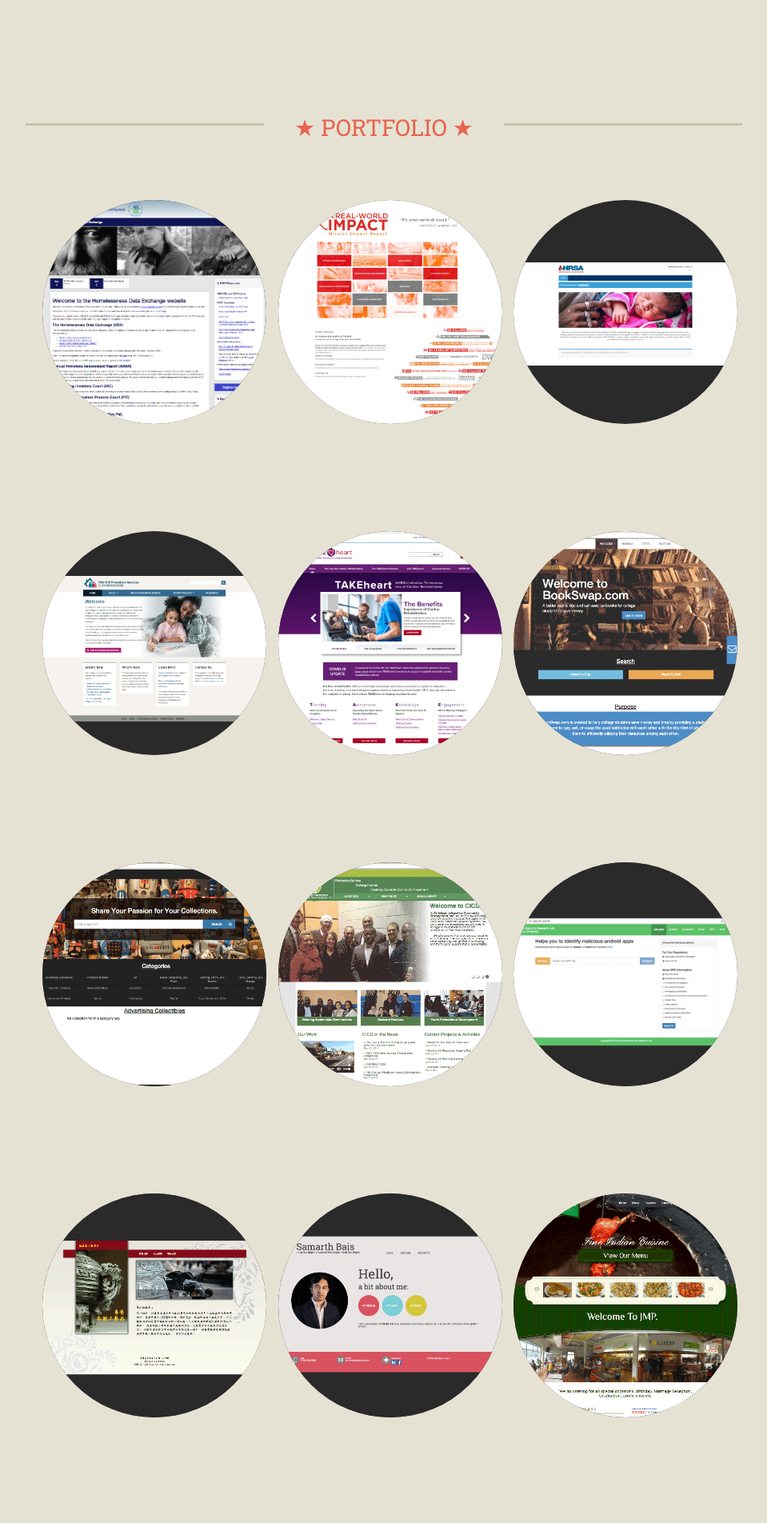
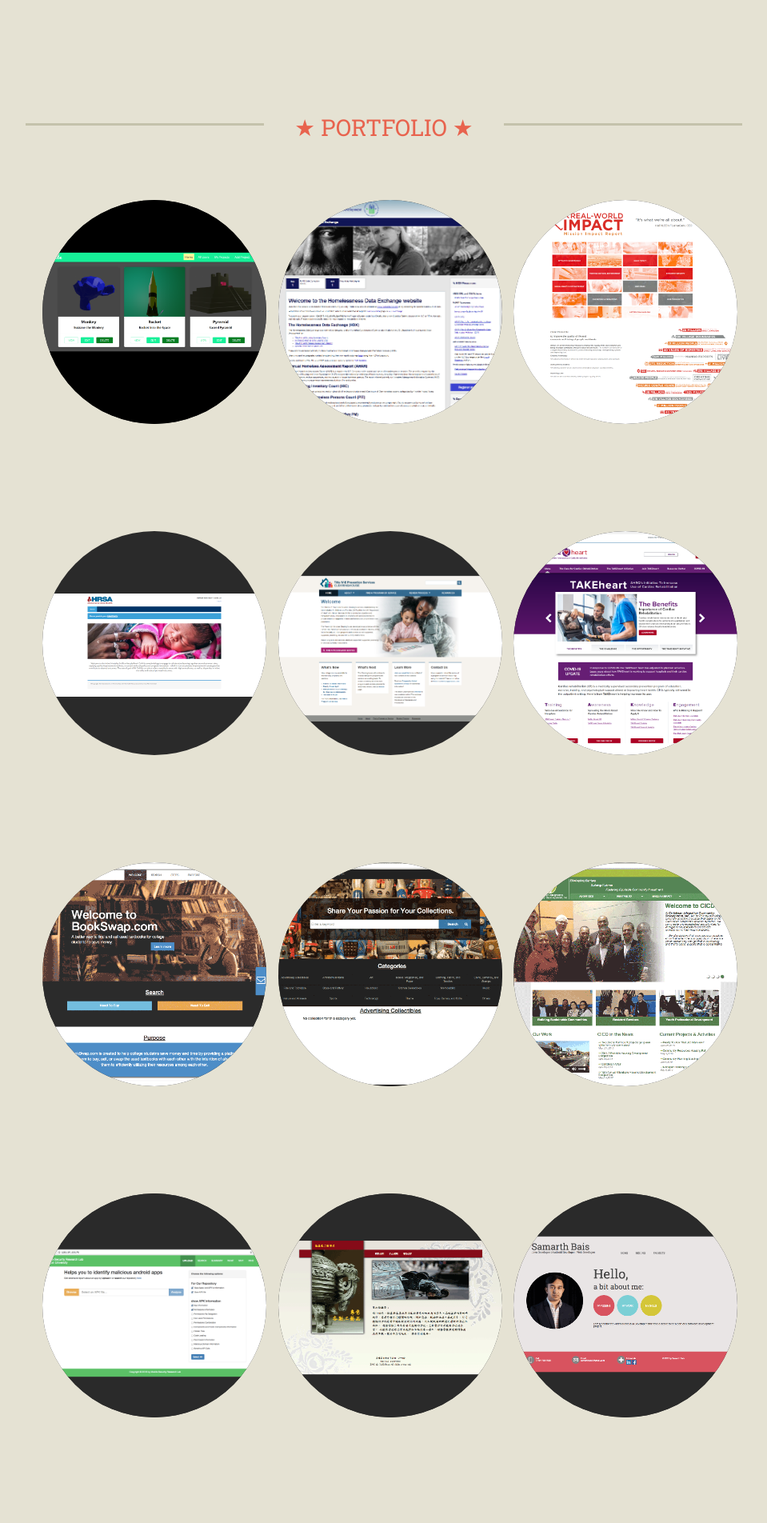
Before and after one commit to chihwu/rayspace, a PHP site: page / in a window 1280 px wide. Shown: the part 3484-5388 px from the top of the page at 80% size, without its empty margins (160-1119 px from the left). Run offline with PHP 8.4, Linux system fonts and the light colour scheme.

Commit message:
add in palette site

```diff
--- a/index.php
+++ b/index.php
@@ -172,6 +172,17 @@
 					</div> -->
 
 					<div class="flex-container">
+						<div class="section-div-content-subdiv">
+							<div class="website-img-div-overlay">
+								<div class="website-img-div-overlay-btn">Click Me</div>
+							</div>
+
+							<div class="website-img-div">
+								<a href="https://palette-2021.web.app/" target="_blank"><img src="images/websites/palette.png" /></a>
+							</div>
+							<div class="website-img-div-bg">
+							</div>
+						</div>
 						<div class="section-div-content-subdiv">
 							<div class="website-img-div-overlay">
 								<div class="website-img-div-overlay-btn">Click Me</div>
```
Also changed, not shown: images/websites/palette.png (added).
